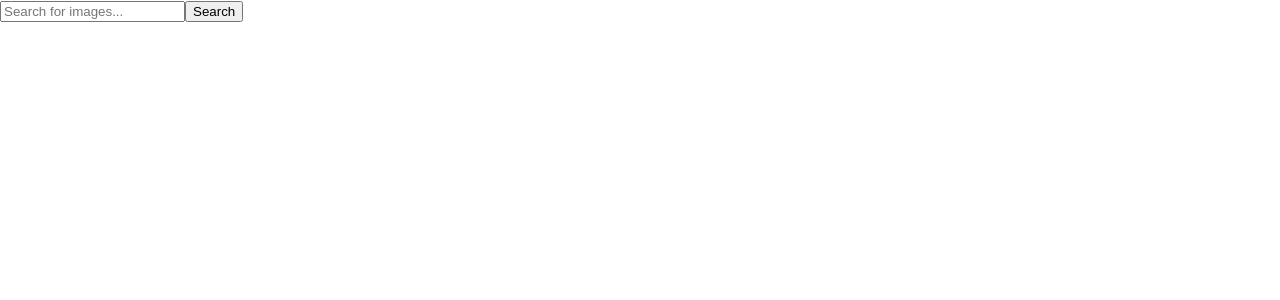
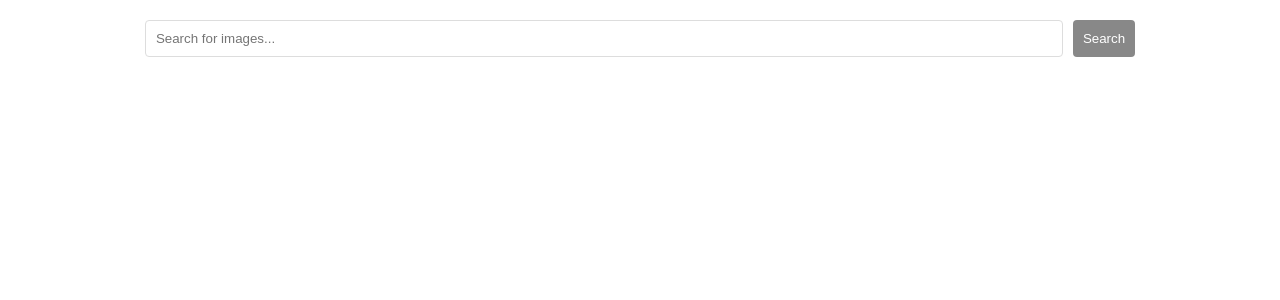
Before and after one commit to snehithkarna/pixabay-image-search, a React (Create React App) app: page / in a window 1280 px wide. Shown: the top 300 px of the page. Built offline with nearby package versions, Linux system fonts and the light colour scheme.

Commit message:
Updated the UI/UX and fixed unit testing

```diff
--- /dev/null
+++ b/src/components/ImageList.css
@@ -0,0 +1,25 @@
+.image-list {
+    display: grid;
+    grid-template-columns: repeat(auto-fill, minmax(250px, 1fr));
+    grid-gap: 10px;
+    padding: 10px;
+  }
+
+  .image-list-item {
+    display: flex;
+    align-items: center;
+    justify-content: center;
+    overflow: hidden;
+    height: 200px;
+  }
+
+  .image-list-img {
+    width: 100%;
+    height: auto;
+    cursor: pointer;
+    transition: transform .2s ease-in-out;
+  }
+
+  .image-list-img:hover {
+    transform: scale(1.1);
+  }
--- a/src/components/ImageList.js
+++ b/src/components/ImageList.js
@@ -1,12 +1,13 @@
 import React from 'react';
 import { Link } from 'react-router-dom';
+import './ImageList.css';
 
 const ImageList = ({ images }) => {
   return (
-    <div>
+    <div className="image-list">
       {images.map((image) => (
-        <Link to={`/image/${image.id}`} key={image.id}>
-          <img src={image.webformatURL} alt={image.tags} />
+        <Link to={`/image/${image.id}`} key={image.id} className="image-list-item">
+          <img src={image.webformatURL} alt={image.tags} className="image-list-img" />
         </Link>
       ))}
     </div>
--- /dev/null
+++ b/src/components/SearchBar.css
@@ -0,0 +1,26 @@
+.search-bar {
+    display: flex;
+    justify-content: center;
+    margin: 20px 0;
+  }
+
+  .search-bar-input {
+    width: 70%;
+    padding: 10px;
+    border: 1px solid #ddd;
+    border-radius: 4px;
+  }
+
+  .search-bar-button {
+    padding: 10px;
+    margin-left: 10px;
+    border: none;
+    background-color: #888;
+    color: white;
+    border-radius: 4px;
+    cursor: pointer;
+  }
+
+  .search-bar-button:hover {
+    background-color: #777;
+  }
--- a/src/components/SearchBar.js
+++ b/src/components/SearchBar.js
@@ -1,4 +1,5 @@
 import React from 'react';
+import './SearchBar.css';
 
 const SearchBar = ({ onSearch }) => {
   const [searchTerm, setSearchTerm] = React.useState('');
@@ -9,14 +10,15 @@ const SearchBar = ({ onSearch }) => {
   }
 
   return (
-    <form onSubmit={onSubmit}>
+    <form onSubmit={onSubmit} className="search-bar">
       <input
         type="text"
         value={searchTerm}
         onChange={(e) => setSearchTerm(e.target.value)}
         placeholder="Search for images..."
+        className="search-bar-input"
       />
-      <button type="submit">Search</button>
+      <button type="submit" className="search-bar-button">Search</button>
     </form>
   );
 }
```
Also changed, not shown: package.json (+10 -1 lines), 2 other files (tests, documents, lock files or other folders).
